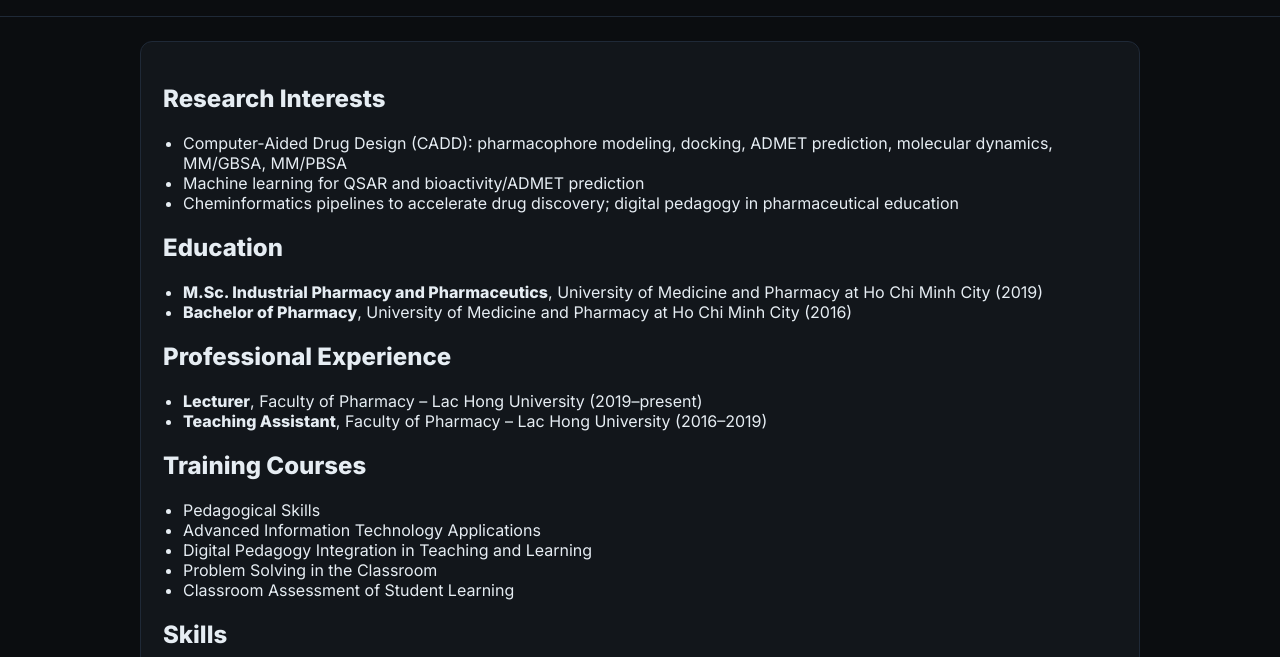
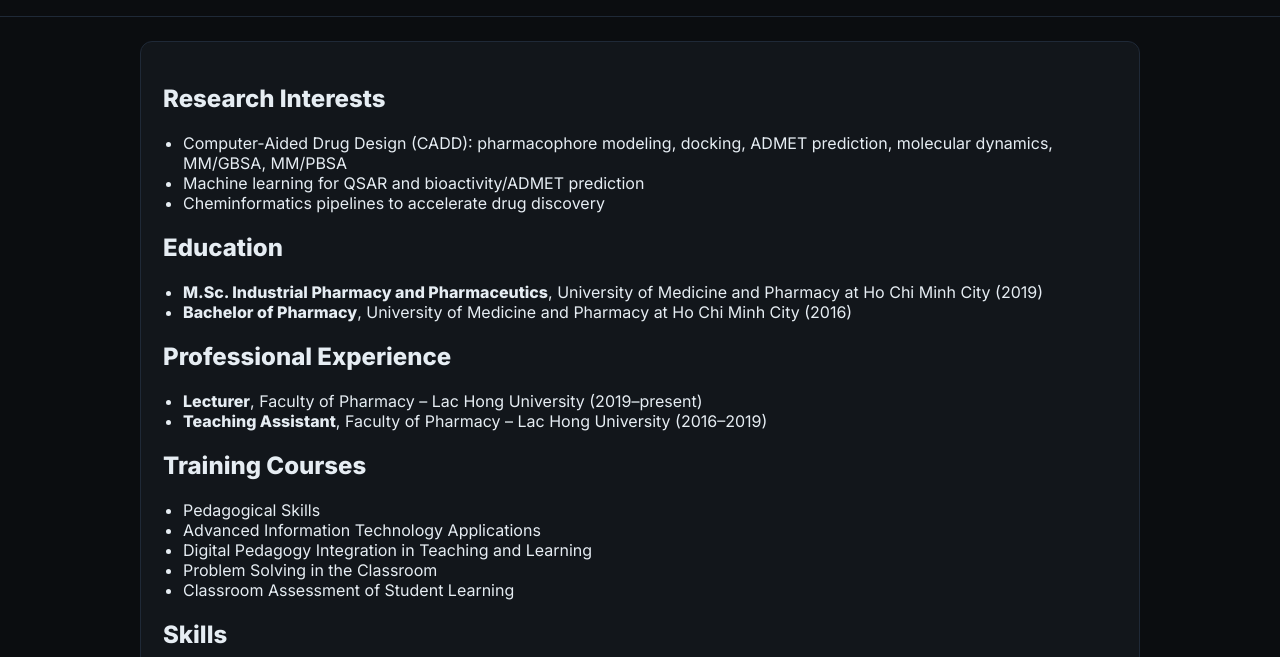
Before and after one commit to anhtuannbk/anhtuannbk.github.io, a plain HTML site: page cv.html in a window 1280 px wide. Shown: the part 143-800 px from the top of the page. Drawn offline with Linux system fonts and the light colour scheme.

Commit message:
Update cv.html

```diff
--- a/cv.html
+++ b/cv.html
@@ -77,7 +77,7 @@
     <ul>
       <li>Computer-Aided Drug Design (CADD): pharmacophore modeling, docking, ADMET prediction, molecular dynamics, MM/GBSA, MM/PBSA</li>
       <li>Machine learning for QSAR and bioactivity/ADMET prediction</li>
-      <li>Cheminformatics pipelines to accelerate drug discovery; digital pedagogy in pharmaceutical education</li>
+      <li>Cheminformatics pipelines to accelerate drug discovery</li>
     </ul>
 
     <h2>Education</h2>
```
